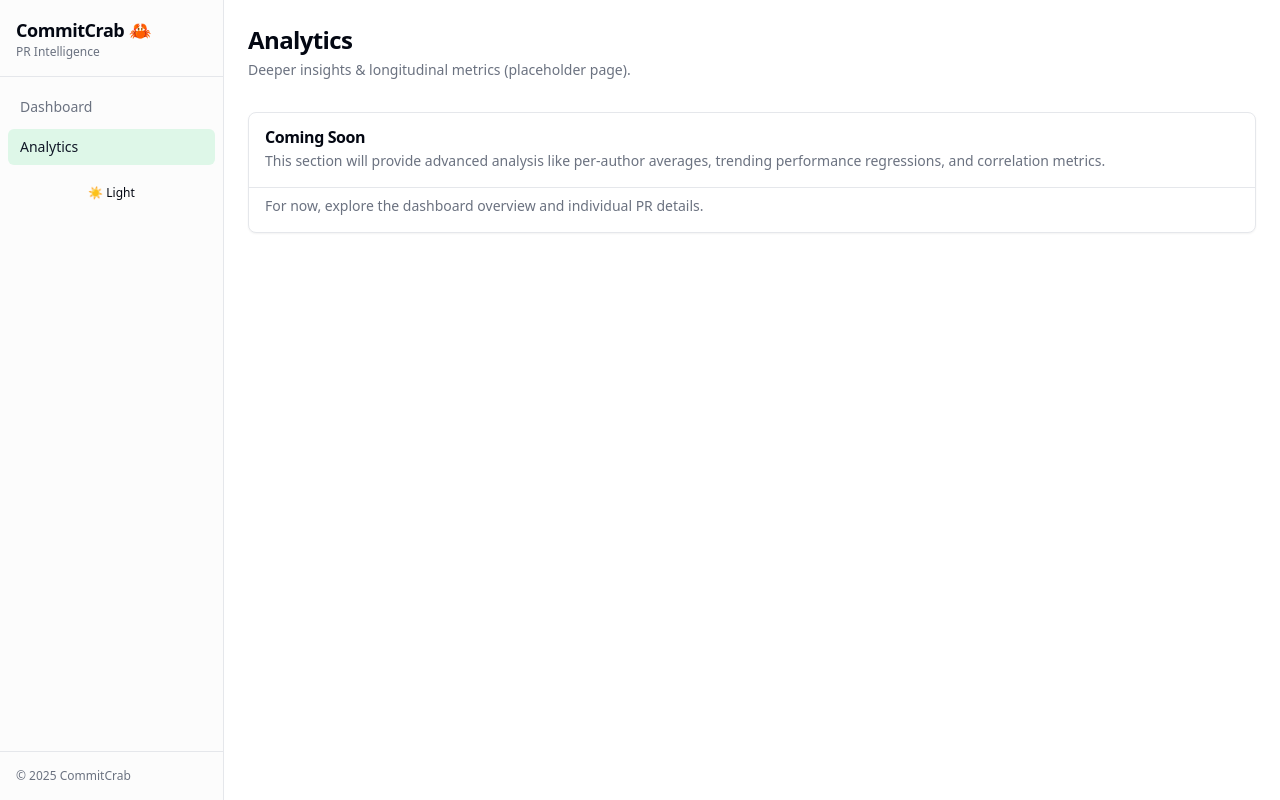
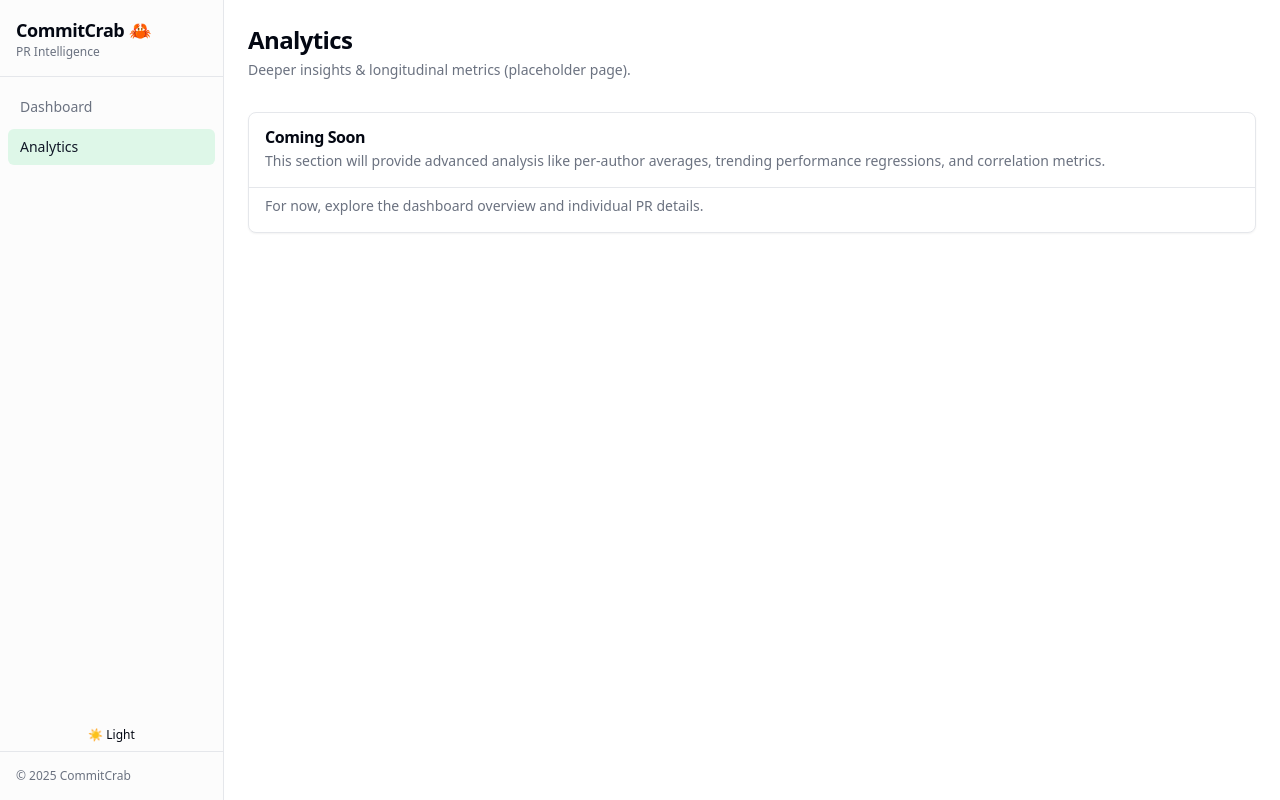
Before and after one commit to kaustubh03/commit-crab-hackathon, a React (Vite) app in the folder dashboard/: page /analytics in a window 1280 px wide. Built offline with nearby package versions, Linux system fonts and the light colour scheme.

Commit message:
Move ThemeToggle out of nav
Also use double quotes for the ThemeToggle import

```diff
--- a/dashboard/app/components/layout/sidebar.tsx
+++ b/dashboard/app/components/layout/sidebar.tsx
@@ -21,7 +21,7 @@ const NavLink: React.FC<NavLinkProps> = ({ to, label }) => {
   );
 };
 
-import { ThemeToggle } from './theme-toggle';
+import { ThemeToggle } from "./theme-toggle";
 
 export const Sidebar: React.FC = () => {
   return (
@@ -33,10 +33,10 @@ export const Sidebar: React.FC = () => {
       <nav className="flex-1 px-2 py-3 space-y-1">
         <NavLink to="/" label="Dashboard" />
         <NavLink to="/analytics" label="Analytics" />
-        <div className="pt-2">
-          <ThemeToggle />
-        </div>
       </nav>
+      <div className="pt-2">
+        <ThemeToggle />
+      </div>
       <div className="p-4 border-t text-xs text-muted-foreground">
         <p>© {new Date().getFullYear()} CommitCrab</p>
       </div>
```
